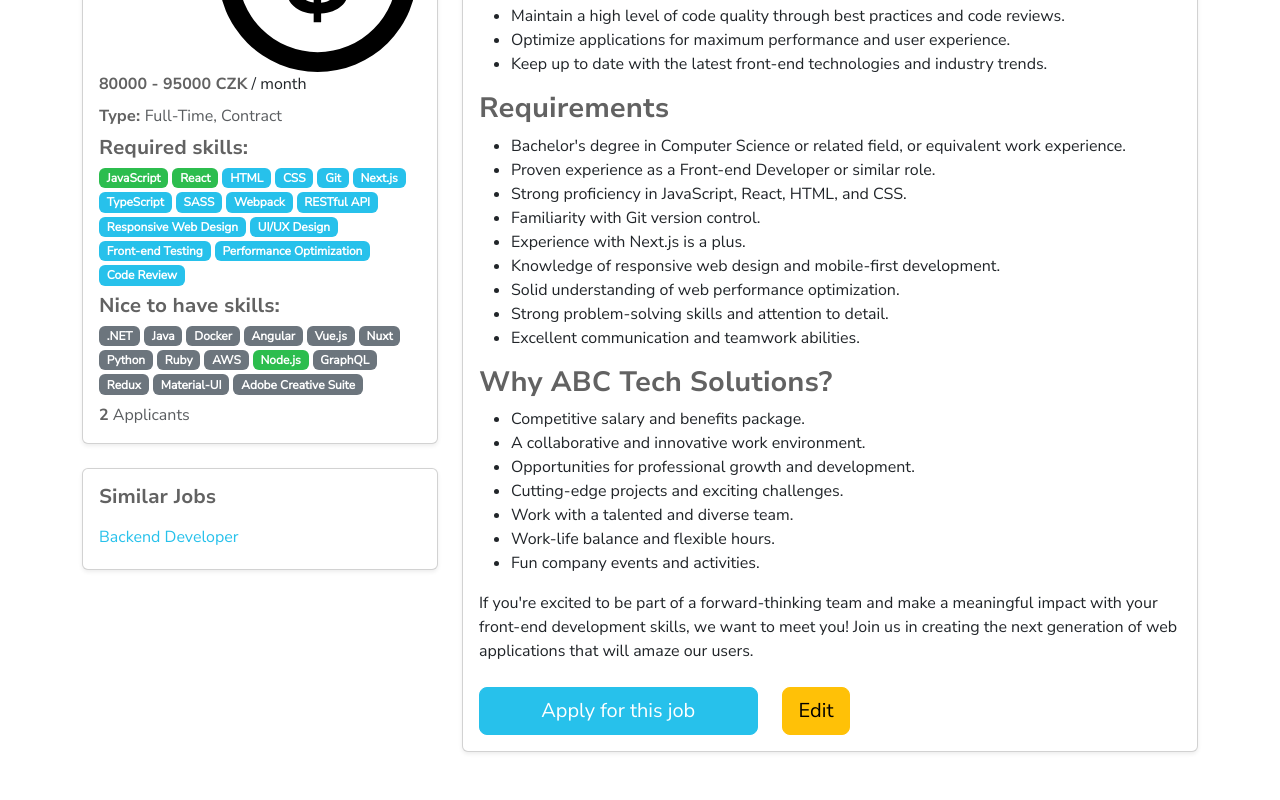
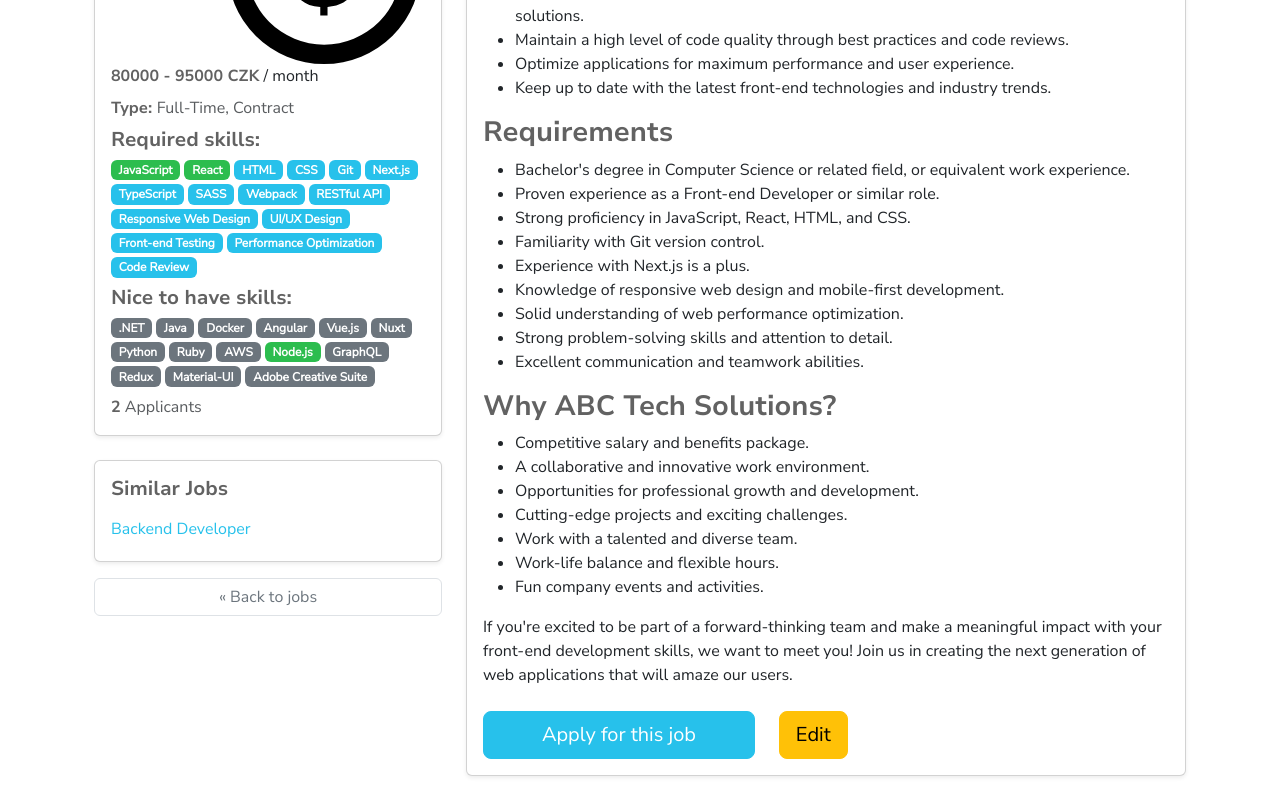
Before and after one commit to Elfoslav/jobshunter, a Next.js app: page /jobs/1 in a window 1280 px wide. Shown: the part 491-1291 px from the top of the page. Before the commit the page ends 1267 px from the top, so only its background shows below. Built offline with nearby package versions, Linux system fonts and the light colour scheme.

Commit message:
Add back to jobs btn, improve edit job btn

```diff
--- a/src/app/jobs/[id]/page.tsx
+++ b/src/app/jobs/[id]/page.tsx
@@ -29,6 +29,7 @@ import { JOB_APPLICATIONS_QUERIES } from '@/lib/consts';
 import { useRouter } from 'next/navigation';
 import RemotePercentage from '../components/RemotePercentage';
 import SimilarJobs from '../components/SimilarJobs';
+import BackToJobsBtn from '../components/BackToJobsBtn';
 
 export default function Page({ params }: { params: Promise<{ id: string }> }) {
   const queryClient = useQueryClient();
@@ -115,6 +116,7 @@ export default function Page({ params }: { params: Promise<{ id: string }> }) {
     <div>
       <Breadcrumbs items={breadcrumbs} />
 
+      <Container className="mb-4">
         <Row>
           <Col md={4}>
             <Card>
@@ -177,6 +179,8 @@ export default function Page({ params }: { params: Promise<{ id: string }> }) {
                 similarJobs={similarJobs}
               />
             )}
+
+            <BackToJobsBtn className="mt-3 d-none d-md-block" />
           </Col>
           <Col md={8}>
             <Card className="mt-4 mt-md-0">
@@ -219,6 +223,7 @@ export default function Page({ params }: { params: Promise<{ id: string }> }) {
                   </Col>
 
                   <Col sm={12} md={5} lg={7}>
+                    <div className="d-grid d-md-inline-block mt-3 mt-md-0">
                       <Button
                         size="lg"
                         variant="warning"
@@ -226,6 +231,7 @@ export default function Page({ params }: { params: Promise<{ id: string }> }) {
                       >
                         Edit
                       </Button>
+                    </div>
                   </Col>
                 </Row>
               </Card.Body>
@@ -237,8 +243,11 @@ export default function Page({ params }: { params: Promise<{ id: string }> }) {
                 similarJobs={similarJobs}
               />
             )}
+
+            <BackToJobsBtn className="mt-3 d-md-none d-block" />
           </Col>
         </Row>
+      </Container>
     </div>
   );
 }
--- /dev/null
+++ b/src/app/jobs/components/BackToJobsBtn.tsx
@@ -0,0 +1,16 @@
+import React from 'react';
+import { Button } from 'react-bootstrap';
+
+interface BackToJobsBtnProps {
+  className?: string;
+}
+
+export default function BackToJobsBtn({
+  className = 'mt-3 d-md-none d-block',
+}: BackToJobsBtnProps) {
+  return (
+    <Button variant="outline-secondary" className={className} href="/">
+      &laquo; Back to jobs
+    </Button>
+  );
+}
--- a/src/app/layout.tsx
+++ b/src/app/layout.tsx
@@ -6,6 +6,7 @@ import Navbar from './components/Navbar';
 import Notification from './components/Notification';
 import { UserProvider } from './context/UserContext';
 import { NotificationProvider } from './context/NotificationContext';
+import { Container } from 'react-bootstrap';
 
 const inter = Inter({ subsets: ['latin'] });
 
@@ -26,7 +27,7 @@ export default async function RootLayout({
           <NotificationProvider>
             <Navbar />
             <TanstackProvider>
-              <div className="container mb-4">{children}</div>
+              <Container>{children}</Container>
             </TanstackProvider>
 
             <Notification />
```
Lines whose indentation alone changed are shown as unchanged.
